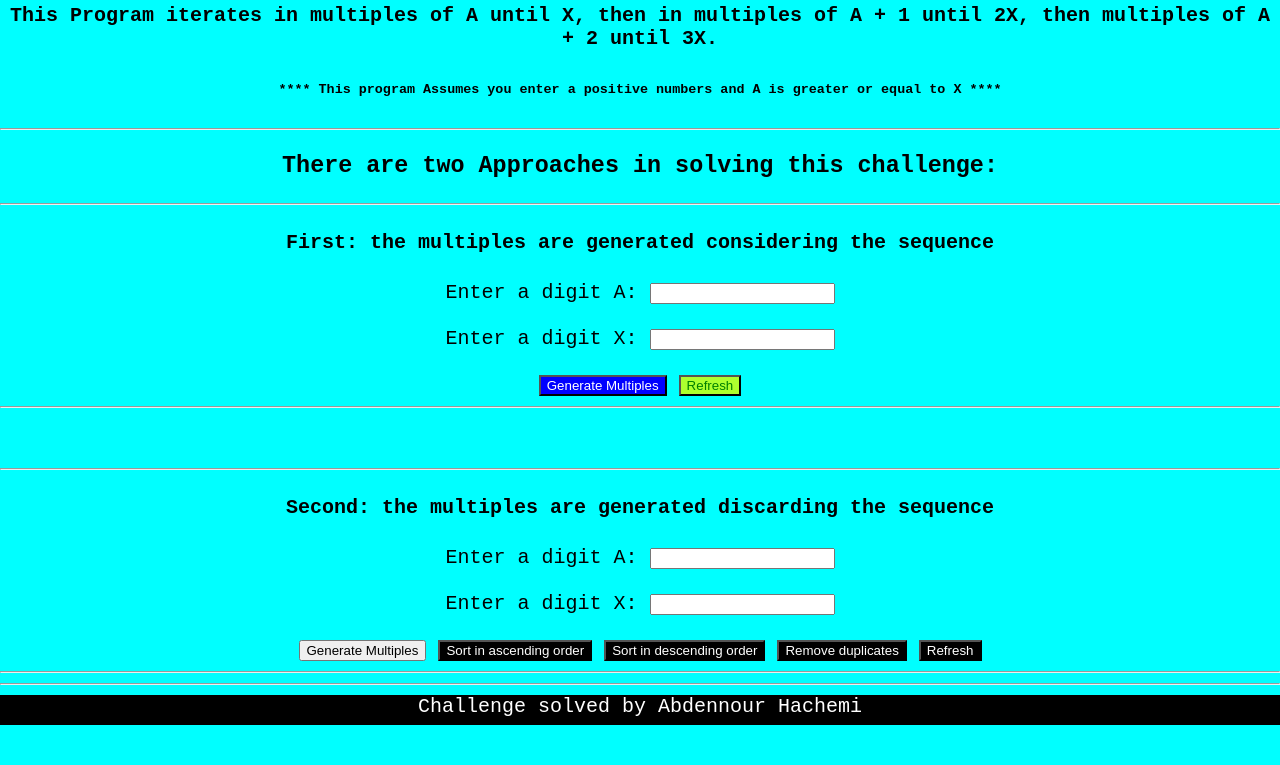
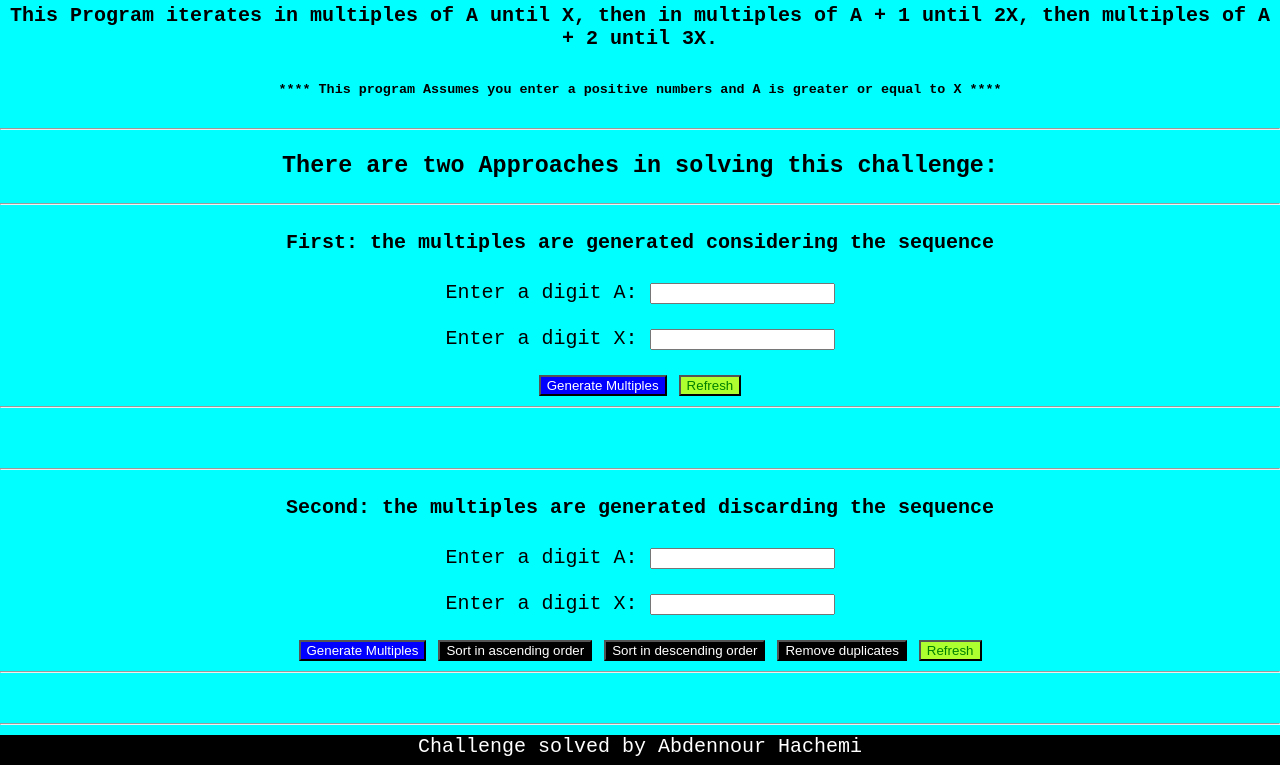
Before and after one commit to nouri89/nouri89.github.io, a plain HTML site: page index.html in a window 1280 px wide. Shown: the part 81-846 px from the top of the page. Before the commit the page ends 806 px from the top, so only its background shows below. Drawn offline with Linux system fonts and the light colour scheme.

Commit message:
Update style.css

```diff
--- a/style.css
+++ b/style.css
@@ -31,12 +31,15 @@ button{
     background-color:black;
     color:white
 }
-#refresh{
+#refresh,#refreshnosq{
     background-color:greenyellow;
     color:green
 }
-#generate{
+#generate, #generatenoSq{
 
     background-color:blue;
     color:white;
 }
+#resultnoSq{
+    height: 30px;
+}
```
